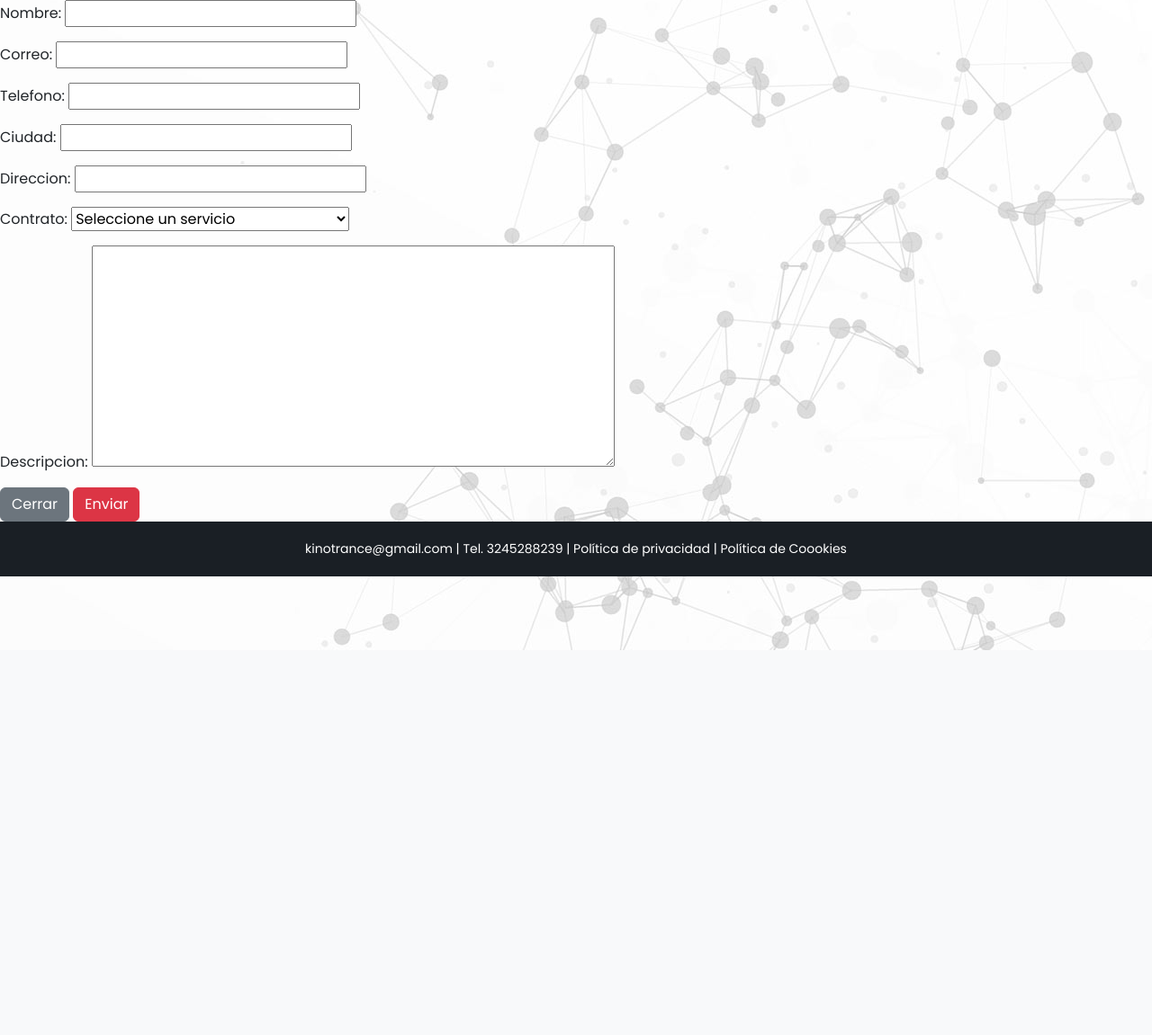
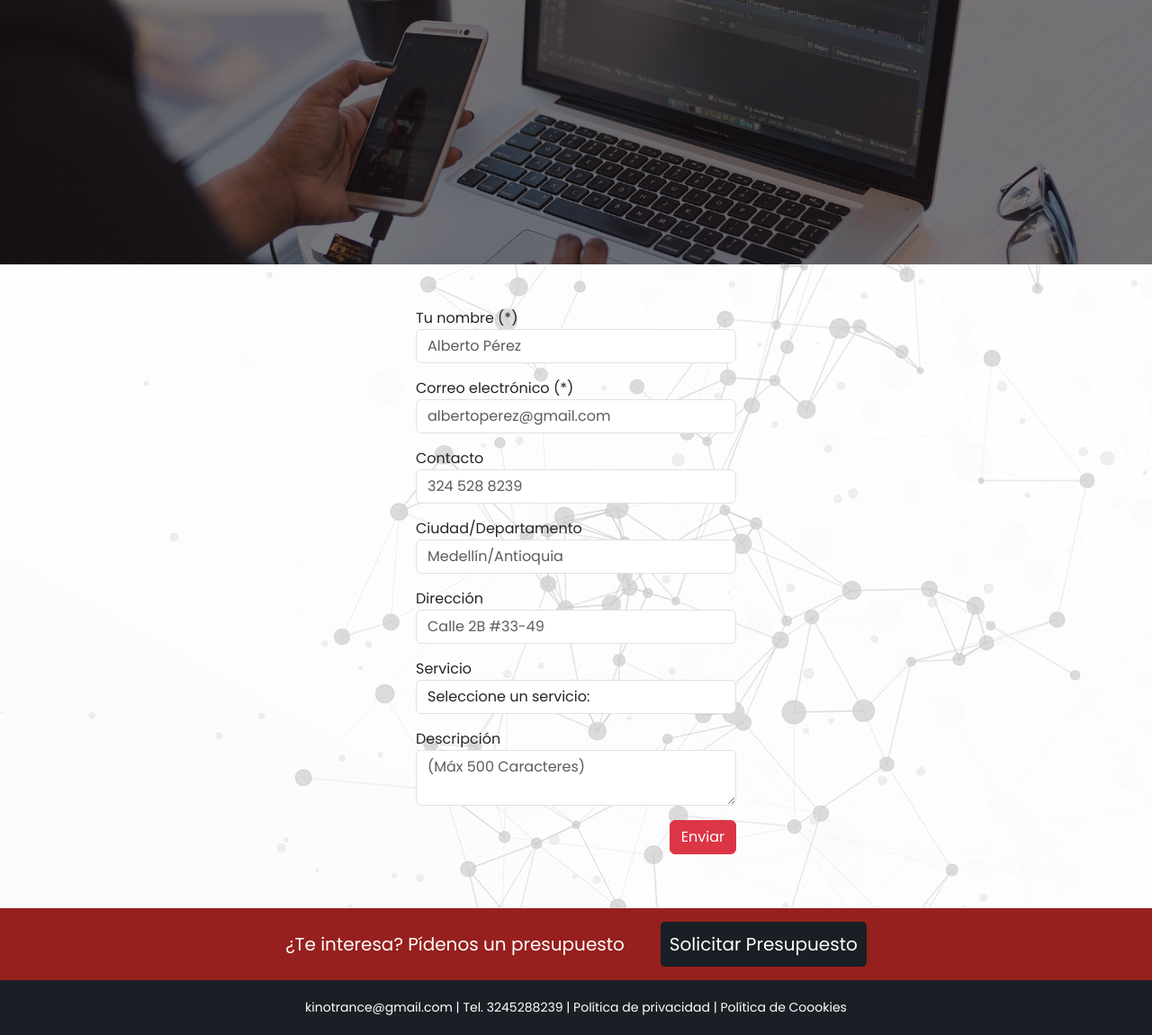
Before and after one commit to k1n0trz/k1n0c0m, a Django app: page /solicitud/ in a window 1280 px wide. Shown: the part 77-1228 px from the top of the page at 90% size. Before the commit the page ends 800 px from the top, so only its background shows below. Run offline with Django 4.2, Linux system fonts and the light colour scheme.

Commit message:
fix form

```diff
--- a/services/templates/base.html
+++ b/services/templates/base.html
@@ -137,83 +137,14 @@
     {% block content %}
     {% endblock %}
 
-    <!-- <div class="pres">
+    <div class="pres">
         <div class="container">
             <div class="pres__txt">¿Te interesa? Pídenos un presupuesto</div>
-            <button type="button" class="pres__link" data-bs-toggle="modal" data-bs-target="#exampleModal">
+            <a href="{% url 'solicitud' %}" class="pres__link">
                 Solicitar Presupuesto
-            </button>
-            <div class="modal fade" id="exampleModal" tabindex="-1" aria-labelledby="exampleModalLabel"
-                aria-hidden="true">
-                <div class="modal-dialog modal-dialog-scrollable">
-                    <div class="modal-content bg-dark">
-                        <div class="modal-header">
-                            <h2 class="modal-title fs-5" id="exampleModalLabel">Cotización de Servicios | K1n0 C0m</h2>
-                            <button type="button" class="btn-close" data-bs-dismiss="modal" aria-label="Close"></button>
-                        </div>
-                        <div class="modal-body">
-                            <form action="/solicitud/" method="POST" class="form__pres">
-                                {% csrf_token %}
-                                {{form.as_p}}
-                                <button type="button" class="btn btn-secondary" data-bs-dismiss="modal">Cerrar</button>
-                                <button class="btn btn-danger">Enviar</button>
-                                <div class="form-group">
-                                    <div class="mb-3">
-                                        <label for="nombre" class="label__solicitud">Tu nombre (*)</label>
-                                        <input type="text" name="nombre" id="" class="form-control"
-                                            placeholder="Alberto Pérez">
-                                    </div>
-                                    <div class="mb-3">
-                                        <label for="email" class="label__solicitud">Correo electrónico (*)</label>
-                                        <input type="email" name="email" id="" class="form-control"
-                                            placeholder="albertoperez@gmail.com">
-                                    </div>
-                                    <div class="mb-3">
-                                        <label for="telefono" class="label__solicitud">Contacto</label>
-                                        <input type="text" name="telefono" id="" class="form-control"
-                                            placeholder="324 528 8239">
-                                    </div>
-                                    <div class="mb-3">
-                                        <label for="ciudad" class="label__solicitud">Ciudad/Departamento</label>
-                                        <input type="text" name="ciudad" id="" class="form-control"
-                                            placeholder="Medellín/Antioquia">
-                                    </div>
-                                    <div class="mb-3">
-                                        <label for="direccion" class="label__solicitud">Dirección</label>
-                                        <input type="text" name="direccion" id="" class="form-control"
-                                            placeholder="Calle 2B #33-49">
-                                    </div>
-                                    <div class="mb-3">
-                                        <label for="direccion" class="label__solicitud">Servicio</label>
-                                        <select name="contrato" id="" class="form-control">
-                                            <option value="Seleccione un servicio">Seleccione un servicio:</option>
-                                            <option value="Marketing">Marketing</option>
-                                            <option value="Diseño Gráfico">Diseño Gráfico</option>
-                                            <option value="Desarrollo Web">Desarrollo Web</option>
-                                            <option value="Producción Fotográfica/Audiovisual">Producción
-                                                Fotográfica/Audiovisual</option>
-                                            <option value="Tecnología Blockchain">Tecnología Blockchain</option>
-                                            <option value="Otro">Otros...</option>
-                                        </select>
-                                    </div>
-                                    <div class="mb-3">
-                                        <label for="descripcion" class="label__solicitud">Descripción</label>
-                                        <textarea name="descripcion" class="form-control"
-                                            placeholder="(Máx 500 Caracteres)"></textarea>
-                                    </div>
-                                    <div class="modal-footer">
-                                        <button type="button" class="btn btn-secondary"
-                                            data-bs-dismiss="modal">Cerrar</button>
-                                        <button class="btn btn-danger">Enviar</button>
-                                    </div>
-                                </div>
-                            </form>
-                        </div>
-                    </div>
-                </div>
-            </div>
+            </a>
         </div>
-    </div> -->
+    </div>
 
     <footer class="footer">
         <div class="container">
--- a/services/templates/success.html
+++ b/services/templates/success.html
@@ -1,19 +1,29 @@
 {% extends 'base.html' %}
 
 {% block content %}
+<div class="inner">
+    <img src="../static/img/inner/inner-ser.jpg" alt="" class="inner__bg">
+</div>
 
-<form action="/solicitud/" method="POST" class="form__pres">
+<div class="inner__mov">
+    <img src="../static/img/rec/inner-mov.jpg" alt="" class="inner__mov--img">
+</div>
+
+<!-- <form action="/solicitud/" method="POST" class="form__pres">
     {% csrf_token %}
     {{form.as_p}}
     <button type="button" class="btn btn-secondary" data-bs-dismiss="modal">Cerrar</button>
     <button class="btn btn-danger">Enviar</button>
-</form>
+</form> -->
 
-<!--<div class="form-group">
+<main class="container signin">
+    <div class="row mt-5">
+        <div class="col-md-4 offset-md-4">
+            <form action="/solicitud/" method="POST" class="form__pres">
+                <div class="form-group">
                     <div class="mb-3">
                         <label for="nombre" class="label__solicitud">Tu nombre (*)</label>
-            <input type="text" name="nombre" id="" class="form-control"
-                placeholder="Alberto Pérez">
+                        <input type="text" name="nombre" id="" class="form-control" placeholder="Alberto Pérez">
                     </div>
                     <div class="mb-3">
                         <label for="email" class="label__solicitud">Correo electrónico (*)</label>
@@ -22,18 +32,15 @@
                     </div>
                     <div class="mb-3">
                         <label for="telefono" class="label__solicitud">Contacto</label>
-            <input type="text" name="telefono" id="" class="form-control"
-                placeholder="324 528 8239">
+                        <input type="text" name="telefono" id="" class="form-control" placeholder="324 528 8239">
                     </div>
                     <div class="mb-3">
                         <label for="ciudad" class="label__solicitud">Ciudad/Departamento</label>
-            <input type="text" name="ciudad" id="" class="form-control"
-                placeholder="Medellín/Antioquia">
+                        <input type="text" name="ciudad" id="" class="form-control" placeholder="Medellín/Antioquia">
                     </div>
                     <div class="mb-3">
                         <label for="direccion" class="label__solicitud">Dirección</label>
-            <input type="text" name="direccion" id="" class="form-control"
-                placeholder="Calle 2B #33-49">
+                        <input type="text" name="direccion" id="" class="form-control" placeholder="Calle 2B #33-49">
                     </div>
                     <div class="mb-3">
                         <label for="direccion" class="label__solicitud">Servicio</label>
@@ -50,14 +57,15 @@
                     </div>
                     <div class="mb-3">
                         <label for="descripcion" class="label__solicitud">Descripción</label>
-            <textarea name="descripcion" class="form-control"
-                placeholder="(Máx 500 Caracteres)"></textarea>
+                        <textarea name="descripcion" class="form-control" placeholder="(Máx 500 Caracteres)"></textarea>
                     </div>
                     <div class="modal-footer">
-            <button type="button" class="btn btn-secondary"
-                data-bs-dismiss="modal">Cerrar</button>
                         <button class="btn btn-danger">Enviar</button>
                     </div>
-    </div> -->
+                </div>
+            </form>
+        </div>
+    </div>
+</main>
 
 {% endblock %}
```
Also changed, not shown: djqdk/settings.py (+7 -7 lines). Lines whose indentation alone changed are shown as unchanged.
